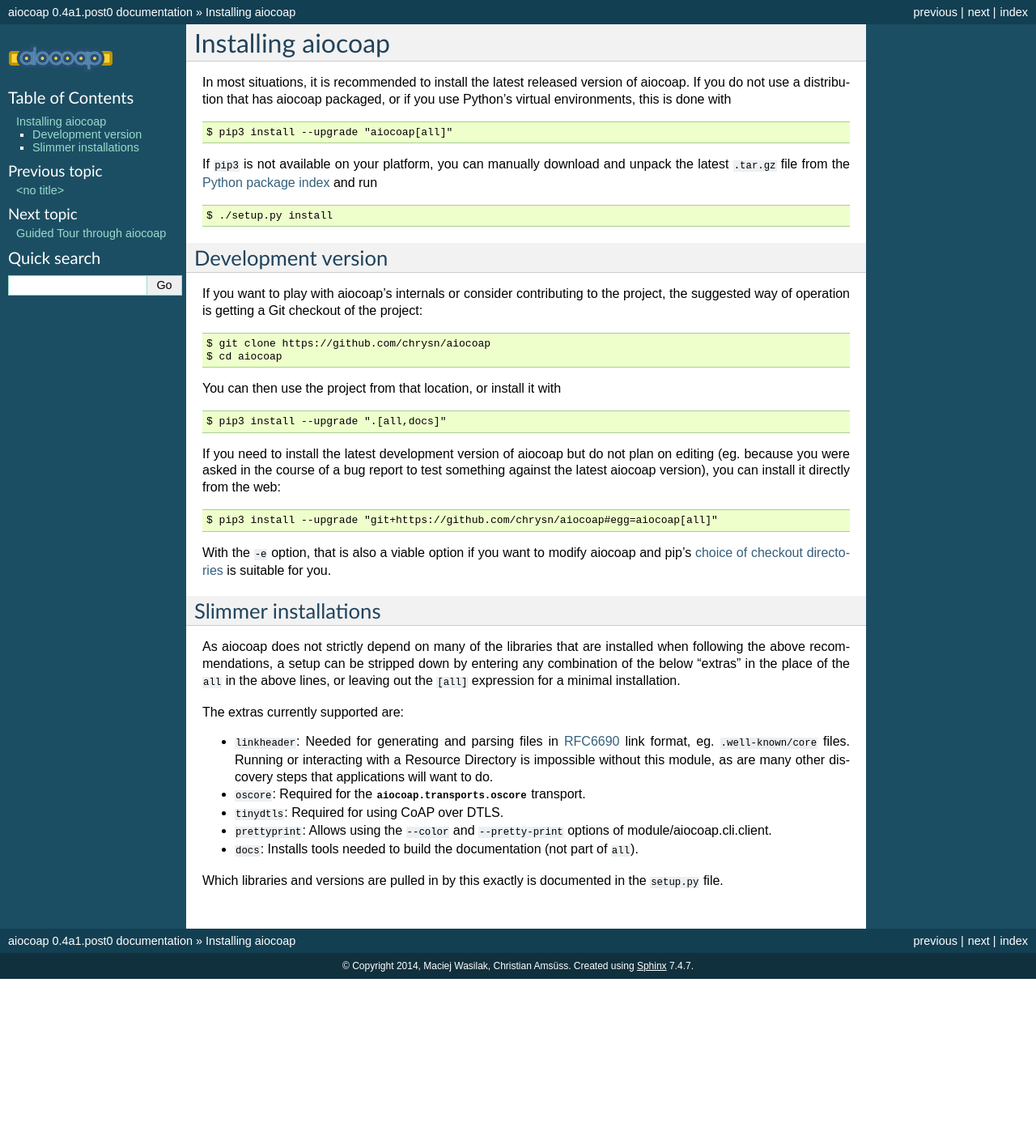
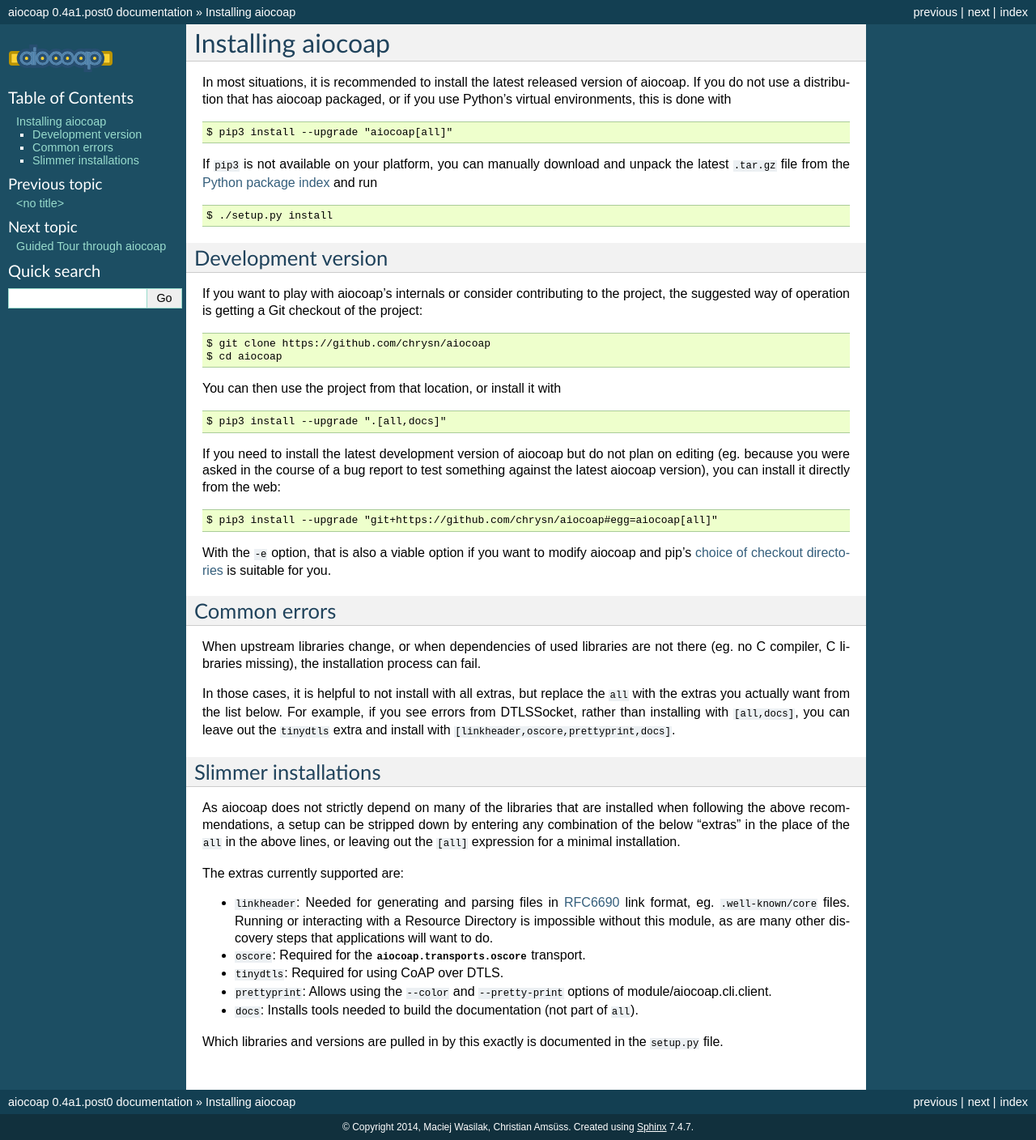
Before and after one commit to chrysn/aiocoap, a Sphinx documentation site: the page built from doc/installation.rst, in a window 1280 px wide. Shown: the whole page at 81% size. Built offline with Sphinx 7.4.7, drawn with Linux system fonts in a browser that asks for light colours; pages that are not in the unit, such as notebooks, are missing from menus; before the commit the page ends 1209 px from its top, so only the background shows below that.

Commit message:
doc: Offer help when errors occur during installation
DTLSSocket is particularly prone to failure, so it's an explicit
example.

```diff
--- a/doc/installation.rst
+++ b/doc/installation.rst
@@ -48,6 +48,18 @@ aiocoap and pip's `choice of checkout directories`_ is suitable for you.
 .. _`Python package index`: https://pypi.python.org/pypi/aiocoap/
 .. _`choice of checkout directories`: https://pip.pypa.io/en/stable/reference/pip_install/#vcs-support
 
+Common errors
+-------------
+
+When upstream libraries change, or when dependencies of used libraries are not
+there (eg. no C compiler, C libraries missing), the installation process can fail.
+
+In those cases, it is helpful to not install with all extras, but replace the
+``all`` with the extras you actually want from the list below. For example, if
+you see errors from DTLSSocket, rather than installing with ``[all,docs]``, you
+can leave out the ``tinydtls`` extra and install with
+``[linkheader,oscore,prettyprint,docs]``.
+
 Slimmer installations
 ---------------------
 
```
